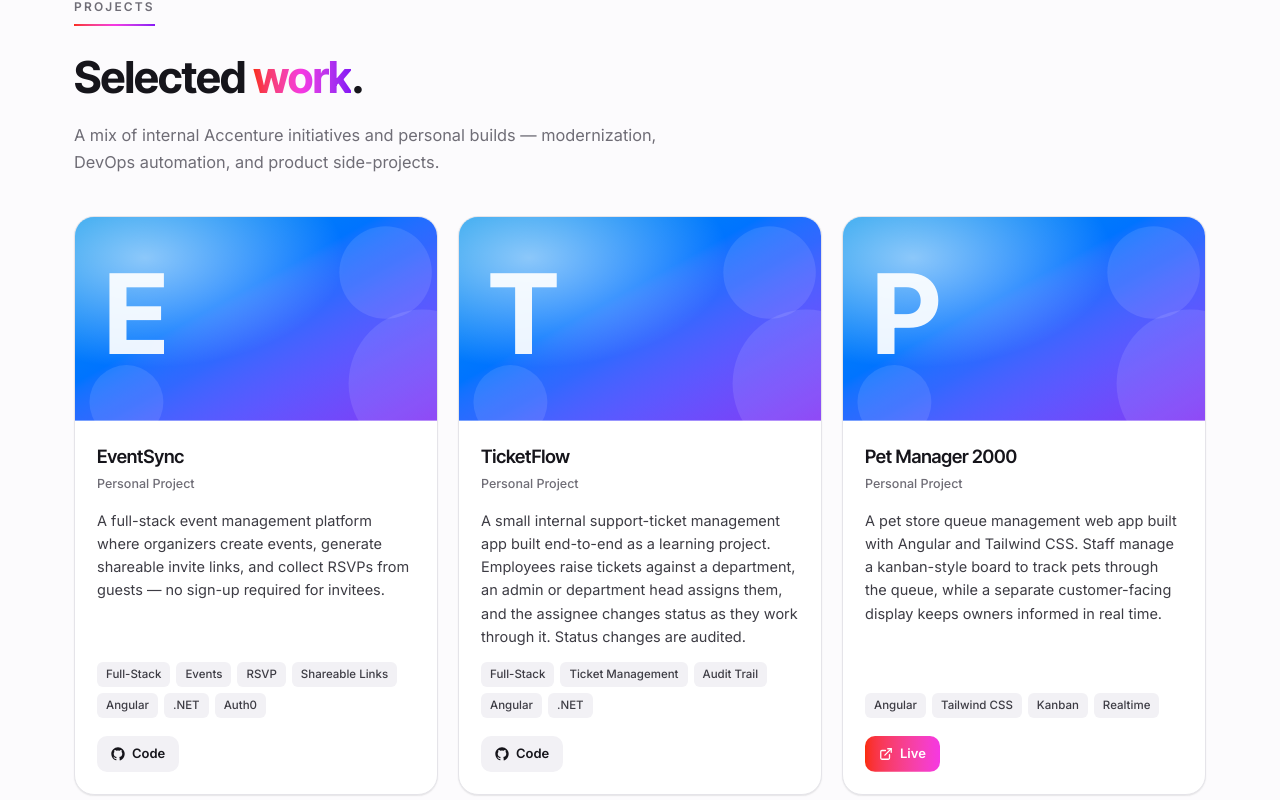
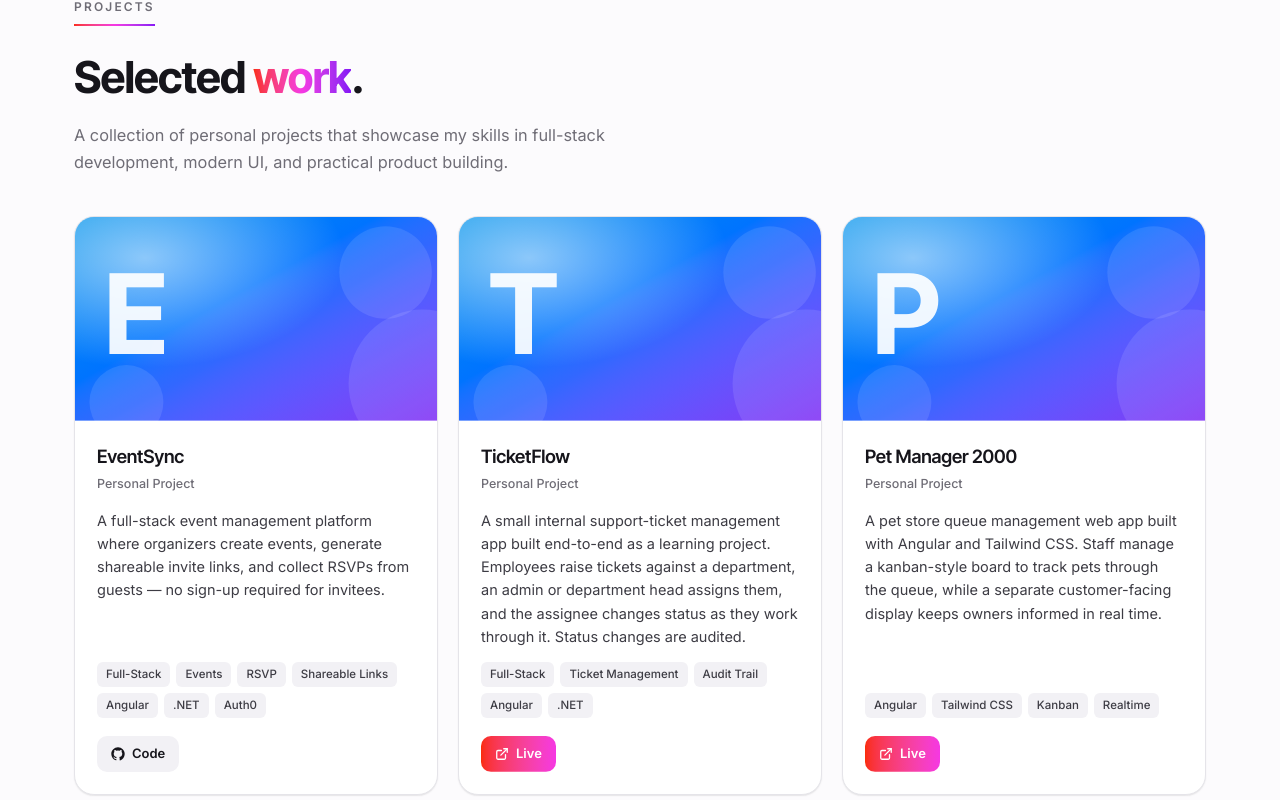
Before and after one commit to Doug-26/profile-portfolio, an Angular app: page / in a window 1280 px wide. Shown: the part 3440-4240 px from the top of the page. Built offline with nearby package versions, Linux system fonts and the light colour scheme.

Commit message:
Update project description and live URL for TicketFlow

```diff
--- a/src/app/components/projects/projects.html
+++ b/src/app/components/projects/projects.html
@@ -2,7 +2,7 @@
   <div class="section-head" appReveal="slide-up">
     <span class="eyebrow">Projects</span>
     <h2>Selected <span class="gradient-text">work</span>.</h2>
-    <p class="lede">A mix of internal Accenture initiatives and personal builds — modernization, DevOps automation, and product side-projects.</p>
+    <p class="lede">A collection of personal projects that showcase my skills in full-stack development, modern UI, and practical product building.</p>
   </div>
 
   <div class="grid">
--- a/src/app/data/profile.ts
+++ b/src/app/data/profile.ts
@@ -195,7 +195,7 @@ export const profile: Profile = {
       summary:
         'A small internal support-ticket management app built end-to-end as a learning project. Employees raise tickets against a department, an admin or department head assigns them, and the assignee changes status as they work through it. Status changes are audited.',
       tags: ['Full-Stack', 'Ticket Management', 'Audit Trail', 'Angular', '.NET'],
-      repoUrl: 'https://github.com/Doug-26/TicketFlow',
+      liveUrl: 'https://ashy-coast-07caf1200.7.azurestaticapps.net/',
       accent: 'blue',
       context: 'personal',
       initial: 'T',
```
